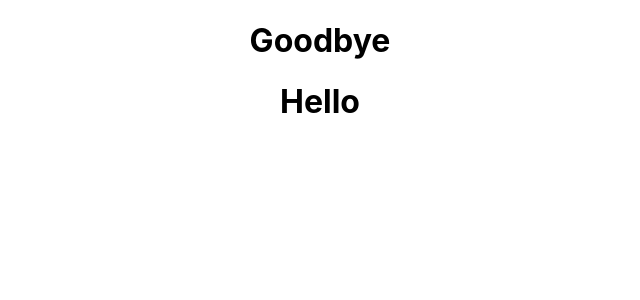
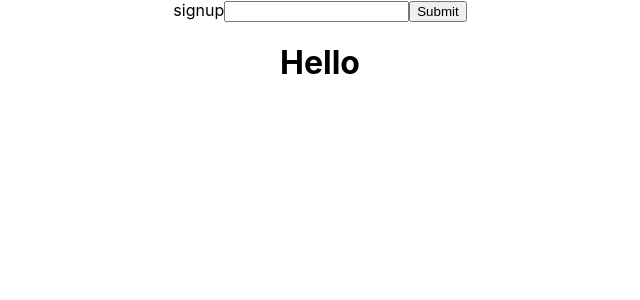
Before and after one commit to rschmelter/flashcard-app, a React (Create React App) app in the folder client/: page / in a window 1280 px wide. Shown: the top 300 px of the page, without its empty margins (320-960 px from the left). Built offline with nearby package versions, Linux system fonts and the light colour scheme.

Commit message:
add form field to signup

```diff
--- a/client/src/containers/login.js
+++ b/client/src/containers/login.js
@@ -1,4 +1,6 @@
 import React, { Component } from 'react';
+
+
 
 class Login extends Component {
     render() {
--- a/client/src/containers/signup.js
+++ b/client/src/containers/signup.js
@@ -1,11 +1,31 @@
 import React, { Component } from 'react';
+import { connect } from 'react-redux'
+
+
 
 class SignUp extends Component {
+
+    constructor() {
+        super()
+
+        this.state = {
+            username: '',
+            password: ''
+        };
+    }
+
+
+
+
     render() {
       return (
 
-          <div className="Start">
-            <h1>Goodbye</h1>
+          <div className="signup">
+            <form onSubmit={this.handleSubmit}>
+                    <label>signup</label>
+                <input type="text" onChange={(event) => this.handleChange(event)} value={this.state.text}/>
+                <input type="submit"/>
+            </form>
           </div>
 
       );
```
